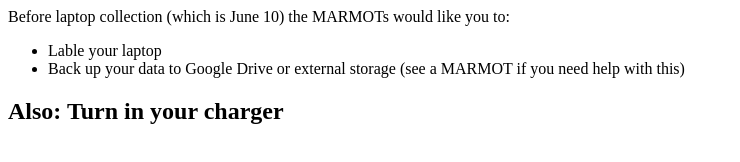
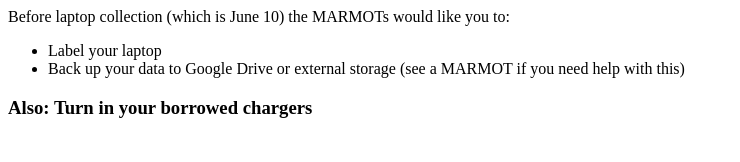
Before and after one commit to BayMARMOTs/bayclock_message, a plain HTML site: page index.html in a window 1280 px wide. Shown: the whole page, without its empty margins (0-740 px from the left). Drawn offline with Linux system fonts and the light colour scheme.

Commit message:
spelling corrections

```diff
--- a/index.html
+++ b/index.html
@@ -1,8 +1,8 @@
 <main>
 	<span>Before laptop collection (which is June 10) the MARMOTs would like you to:</span>
 	<ul>
-		<li>Lable your laptop</li>
+		<li>Label your laptop</li>
 		<li>Back up your data to Google Drive or external storage (see a MARMOT if you need help with this)</li>
 	</ul>
-	<h2>Also: Turn in your charger</h2>
+	<h3>Also: Turn in your borrowed chargers</h3>
 </main>
```
